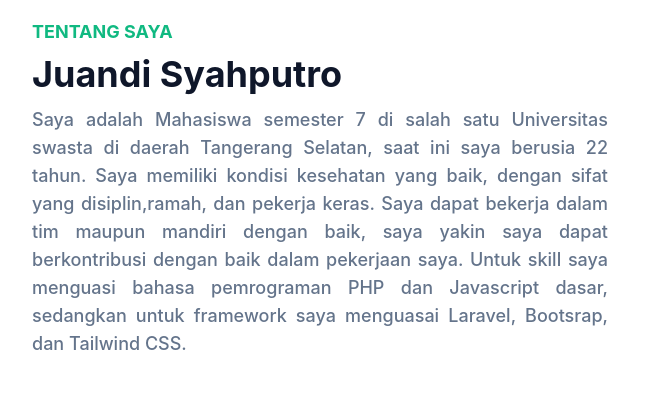
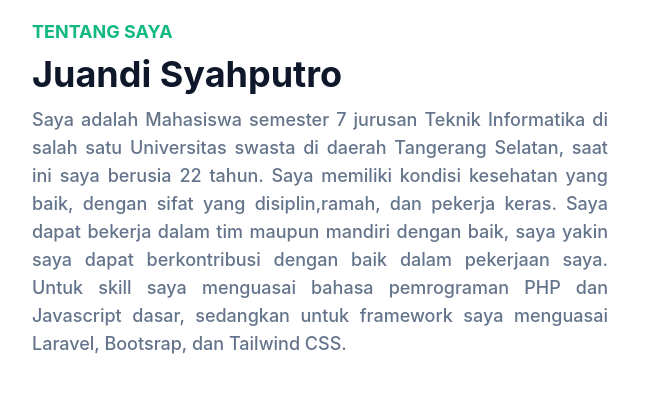
Before and after one commit to JuandiSyahputro/portfolio-tailwind-css, a website: page index.html in a window 1280 px wide. Shown: the part 718-1126 px from the top of the page, 0-651 px from the left. Drawn offline with nearby package versions, Linux system fonts and the light colour scheme.

Commit message:
menambahkan jurusan pada tentang saya

```diff
--- a/index.html
+++ b/index.html
@@ -104,9 +104,9 @@
               <h4 class="mb-2 text-lg font-bold uppercase text-primary">Tentang Saya</h4>
               <h2 class="mb-3 max-w-md text-3xl font-bold text-dark dark:text-white lg:text-4xl">Juandi Syahputro</h2>
               <p class="max-w-xl text-justify text-base font-medium text-secondary lg:text-lg">
-                Saya adalah Mahasiswa semester 7 di salah satu Universitas swasta di daerah Tangerang Selatan, saat ini saya berusia 22 tahun. Saya memiliki kondisi kesehatan yang baik, dengan sifat yang disiplin,ramah, dan pekerja keras.
-                Saya dapat bekerja dalam tim maupun mandiri dengan baik, saya yakin saya dapat berkontribusi dengan baik dalam pekerjaan saya. Untuk skill saya menguasi bahasa pemrograman PHP dan Javascript dasar, sedangkan untuk framework
-                saya menguasai Laravel, Bootsrap, dan Tailwind CSS.
+                Saya adalah Mahasiswa semester 7 jurusan Teknik Informatika di salah satu Universitas swasta di daerah Tangerang Selatan, saat ini saya berusia 22 tahun. Saya memiliki kondisi kesehatan yang baik, dengan sifat yang
+                disiplin,ramah, dan pekerja keras. Saya dapat bekerja dalam tim maupun mandiri dengan baik, saya yakin saya dapat berkontribusi dengan baik dalam pekerjaan saya. Untuk skill saya menguasai bahasa pemrograman PHP dan
+                Javascript dasar, sedangkan untuk framework saya menguasai Laravel, Bootsrap, dan Tailwind CSS.
               </p>
             </div>
             <div class="w-full px-4 lg:w-1/2">
```
